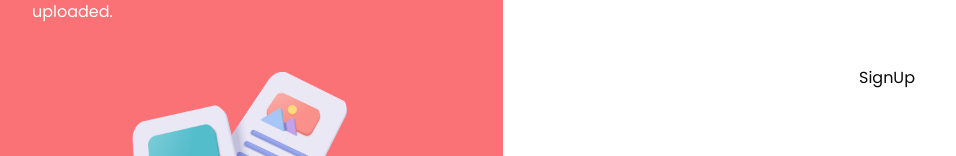
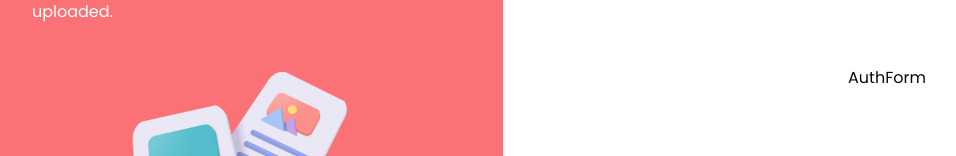
Before and after one commit to Zaid-maker/storeit, a Next.js app: page /sign-up in a window 1280 px wide. Shown: the part 362-518 px from the top of the page, without its empty margins (9-965 px from the left). Built offline with nearby package versions, Linux system fonts and the light colour scheme.

Commit message:
AuthForm component

```diff
--- a/app/(auth)/sign-up/page.tsx
+++ b/app/(auth)/sign-up/page.tsx
@@ -1,7 +1,6 @@
+import AuthForm from "@/components/AuthForm";
 import React from "react";
 
-const SignUp = () => {
-  return <div>SignUp</div>;
-};
+const SignUp = () => <AuthForm type="sign-up" />;
 
 export default SignUp;
--- /dev/null
+++ b/components/AuthForm.tsx
@@ -0,0 +1,11 @@
+"use client";
+
+import React from "react";
+
+type FormType = "sign-up" | "sign-in";
+
+const AuthForm = ({ type }: { type: FormType }) => {
+  return <div>AuthForm</div>;
+};
+
+export default AuthForm;
```
